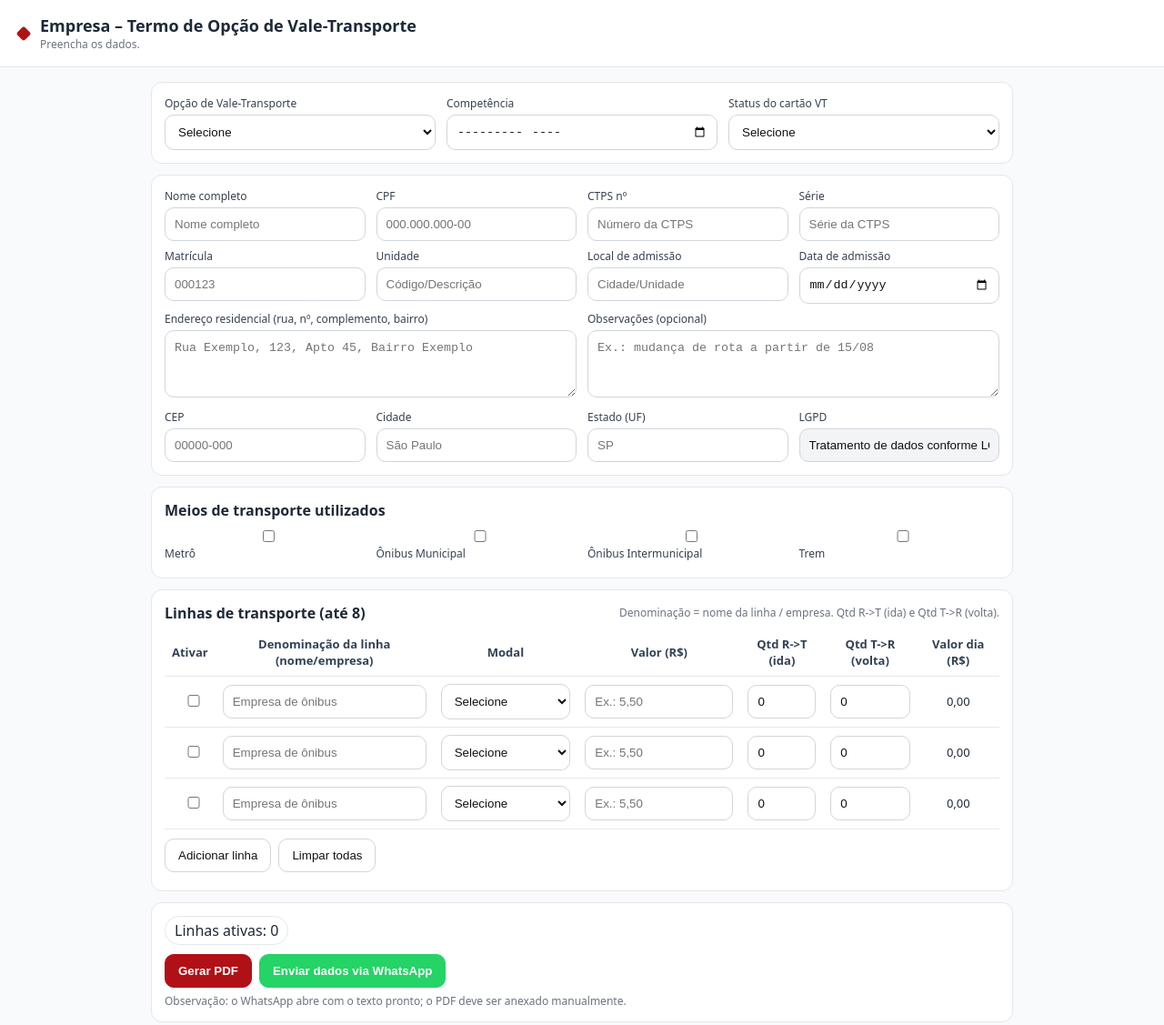
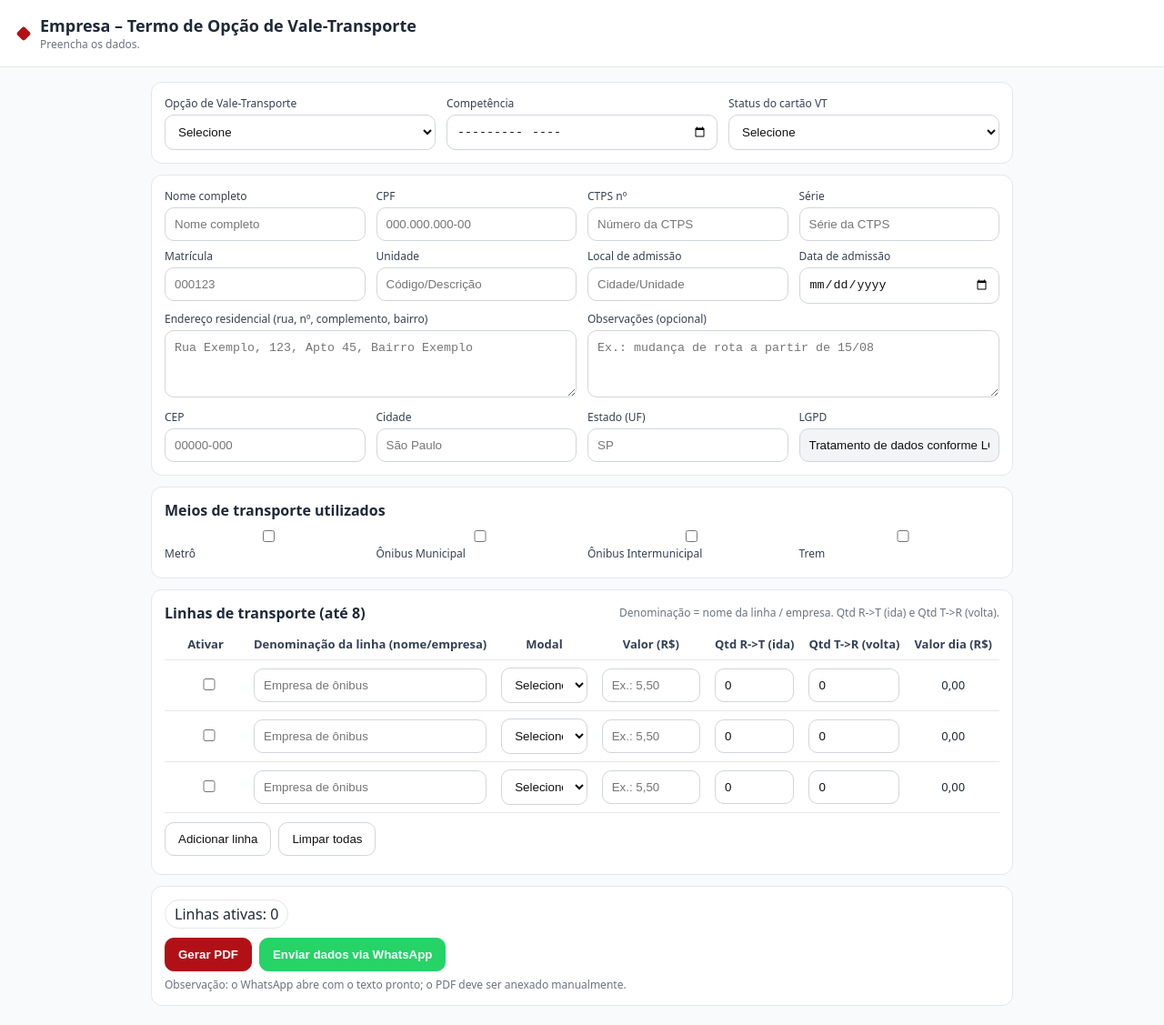
Before and after one commit to advmarinho/VT, a plain HTML site: page index.html in a window 1280 px wide. Shown: the whole page at 91% size. Drawn offline with nearby package versions, Linux system fonts and the light colour scheme.

Commit message:
Update index.html

```diff
--- a/index.html
+++ b/index.html
@@ -50,6 +50,35 @@
     padding-left:18px;
   }
   .error-list li{margin:2px 0}
+
+  /* Ajuste da tabela no mobile */
+  #tbl {
+    display: block;
+    overflow-x: auto;
+    white-space: nowrap;
+  }
+
+  #tbl th,
+  #tbl td {
+    min-width: 90px; /* Ajuste mínimo para ver o valor */
+  }
+
+  #tbl th:nth-child(2), /* Denominação */
+  #tbl td:nth-child(2) {
+    min-width: 180px; /* Denominação mais larga */
+  }
+
+  #tbl th:nth-child(4), /* Valor (R$) */
+  #tbl td:nth-child(4) {
+    min-width: 100px;
+  }
+
+  #tbl th:nth-child(7), /* Valor dia (R$) */
+  #tbl td:nth-child(7) {
+    min-width: 100px;
+  }
+
+ /* Ajuste da tabela no mobile */
 
   @media(max-width:980px){
     .wrap{padding:8px}
```
